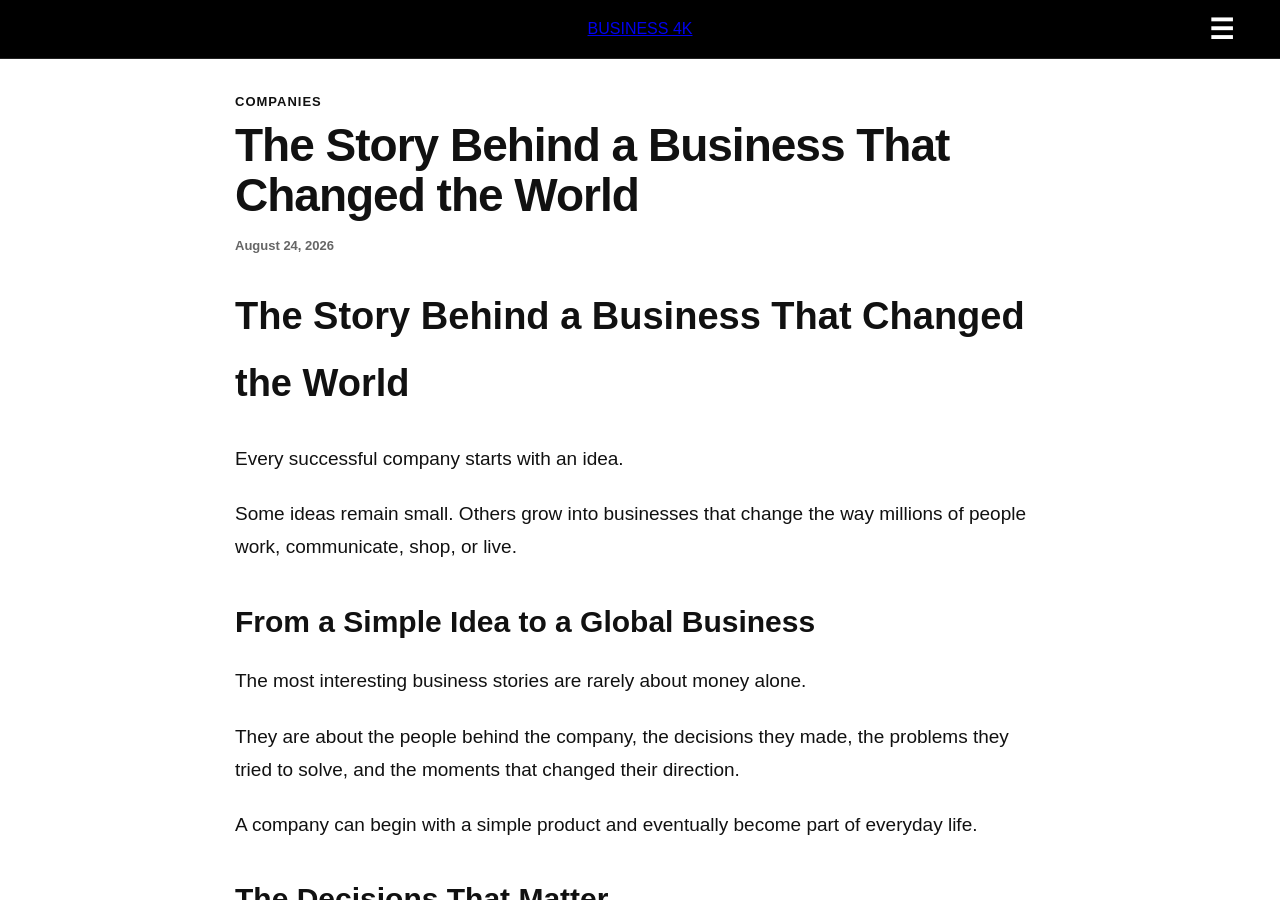
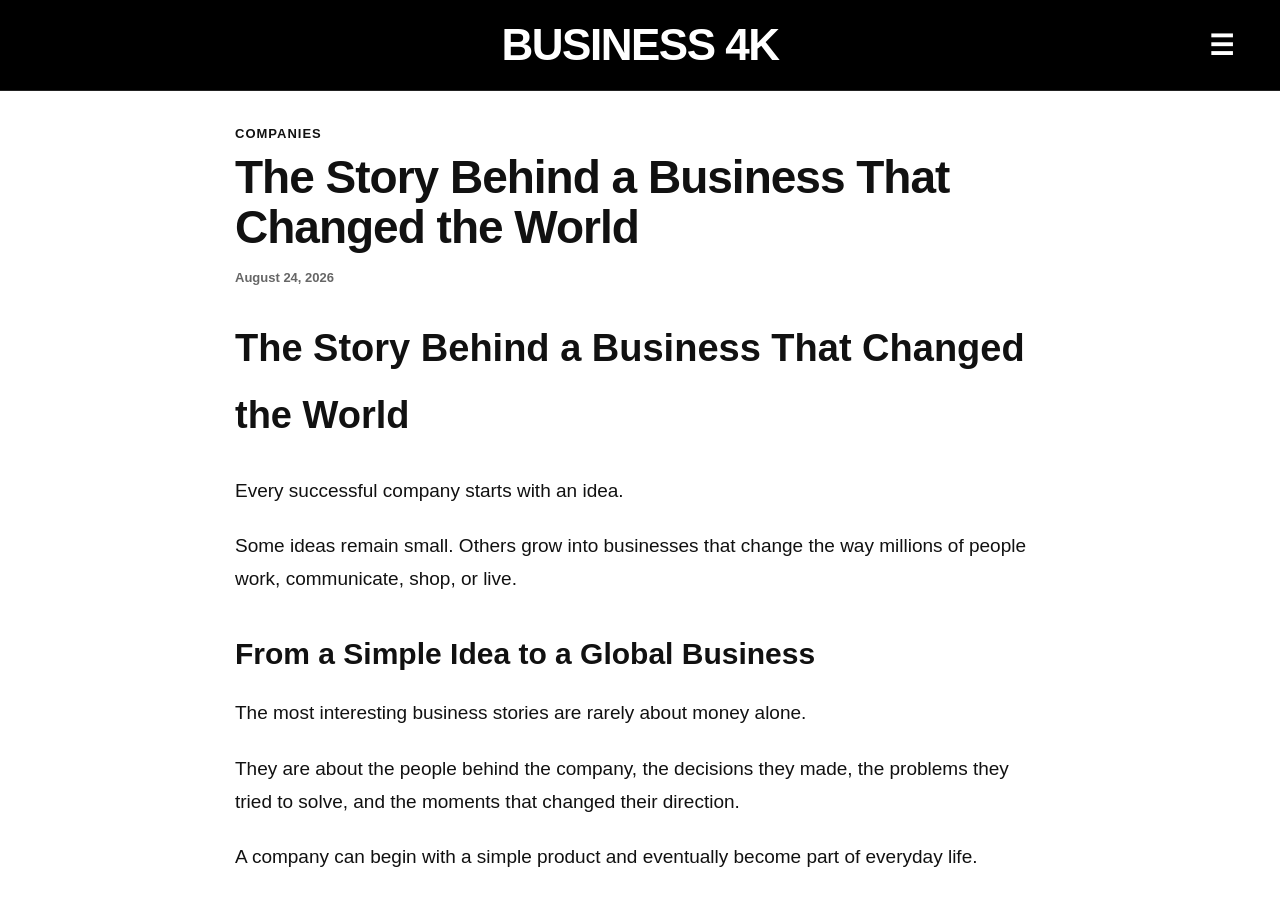
Before and after one commit to business4k/business4k, a Jekyll site: the page built from _posts/2026-08-24-first-business-story.md, in a window 1280 px wide and 900 px high. Built offline with Jekyll 4.4.1, drawn with Linux system fonts in a browser that asks for light colours.

Commit message:
Change site-title link to site-logo

```diff
--- a/_includes/header.html
+++ b/_includes/header.html
@@ -1,6 +1,6 @@
 <header class="site-header">
   <div class="header-inner">
-    <a href="{{ '/' | relative_url }}" class="site-title">
+    <a href="{{ '/' | relative_url }}" class="site-logo">
       BUSINESS 4K
     </a>
     <button class="menu-button" type="button" id="menuToggle">
```
